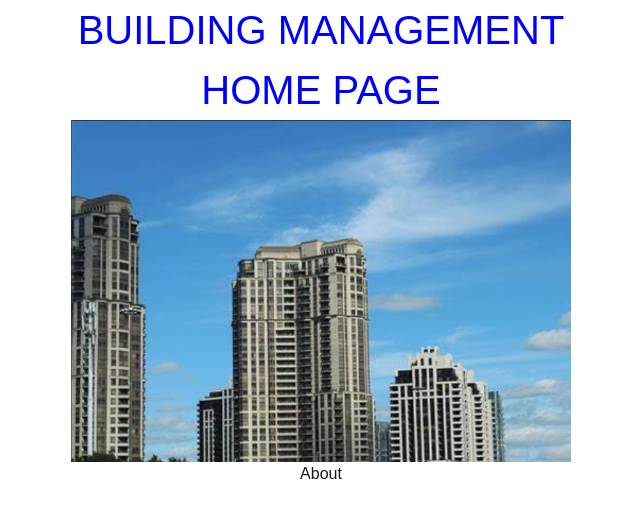
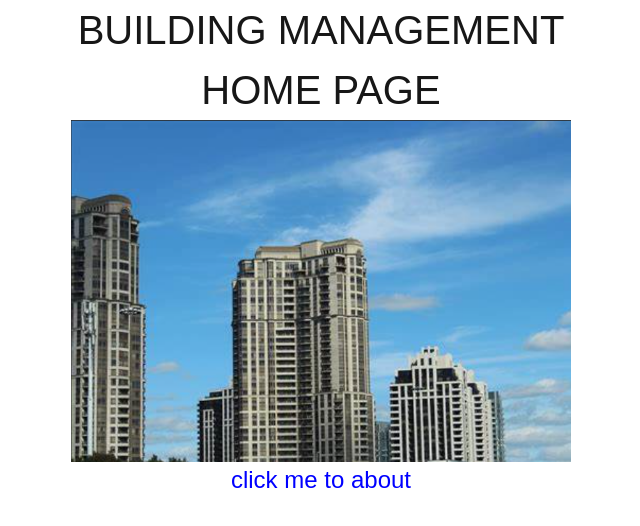
Before and after one commit to Na18422/building-management, a Next.js app: page / in a window 1280 px wide. Shown: the top 526 px of the page, without its empty margins (319-959 px from the left). Built offline with nearby package versions, Linux system fonts and the light colour scheme.

Commit message:
Update page.tsx

```diff
--- a/app/page.tsx
+++ b/app/page.tsx
@@ -3,12 +3,12 @@ import React from 'react';
 const Home: React.FC = () => {
   return (
     <div style={{ textAlign: 'center' }}>
-      <h1 style={{ color: 'blue', fontSize: '40px' }}>BUILDING MANAGEMENT</h1>
-      <h2 style={{ color: 'blue', fontSize: '40px' }}>HOME PAGE</h2>
+      <h1 style={{ fontSize: '40px' }}>BUILDING MANAGEMENT</h1>
+      <h2 style={{ fontSize: '40px' }}>HOME PAGE</h2>
       <img src="pic.png" alt="Building Image" width={500} height={300} style={{ display: 'block', margin: '0 auto' }} />
 
-      <a href="/about" target="_blank" rel="noopener noreferrer">
-          About
+      <a href="/about" target="_blank" rel="noopener noreferrer" style={{ color: 'blue', fontSize: '24px', display: 'block', marginBottom: '10px' }}>
+          click me to about
       </a>
     </div>
   );
```
